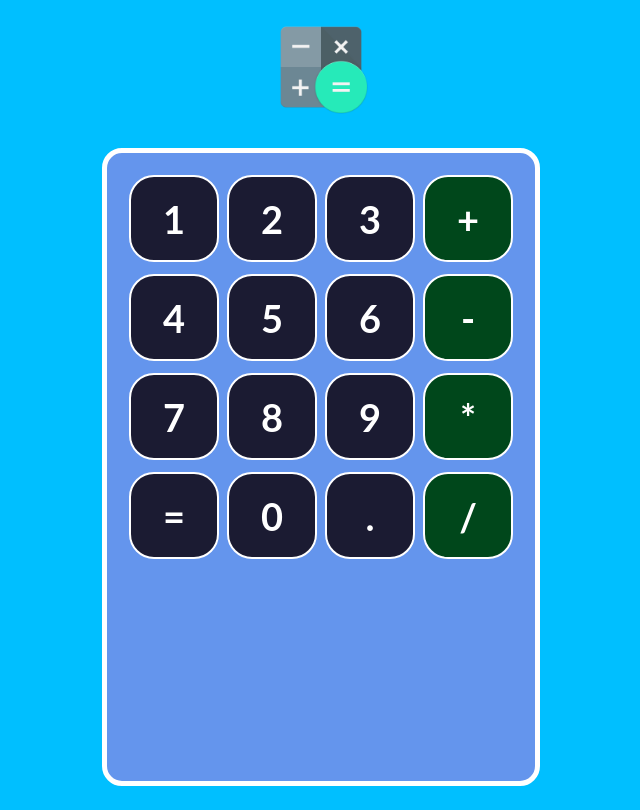
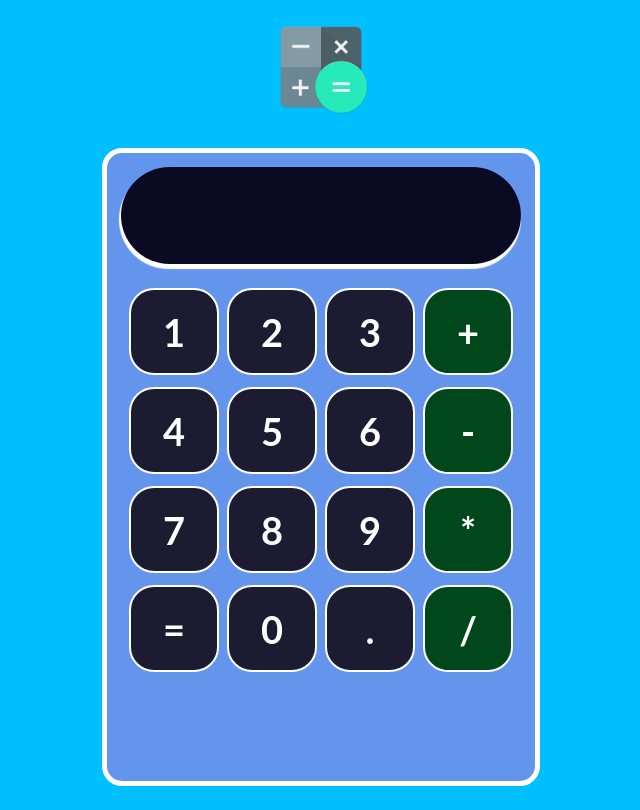
Before and after one commit to AlejoZarate77/Interactive-Calculator, a React (Create React App) app in the folder calculator/: page / in a window 1280 px wide. Shown: the whole page, without its empty margins (319-959 px from the left). Built offline with nearby package versions, Linux system fonts and the light colour scheme.

Commit message:
sixth commit

```diff
--- a/calculator/src/App.js
+++ b/calculator/src/App.js
@@ -3,6 +3,8 @@ import './App.css';
 import Logo from './img/Calculator_30001.png'
 //import button
 import Button from './components/Button.js'
+//import window
+import Window from './components/Window.js'
 
 function App() {
   return (
@@ -14,6 +16,7 @@ function App() {
           alt='img logo' />
       </div>
       <div className='calculator-container'>
+        <Window />
         <div className='row'>
           <Button>1</Button>
           <Button>2</Button>
--- /dev/null
+++ b/calculator/src/Style-sheets/Window.css
@@ -0,0 +1,16 @@
+.input {
+    height: 75px;
+    border-radius: 50px;
+    margin-bottom: 20px;
+    display: flex;
+    justify-content: flex-end;
+    align-items: center;
+    font-weight: bold;
+    font-size: 30px;
+    background-color: #0a0a23;
+    color: white;
+    padding: 11px 30px 11px 11px;
+    padding-right: 30px;
+    margin: 1px solid #888;
+    box-shadow: -1px 4px 1px 1px white;
+}
--- /dev/null
+++ b/calculator/src/components/Window.js
@@ -0,0 +1,13 @@
+import React from 'react'
+import '../Style-sheets/Window.css'
+
+//Define as a constant so that the value cannot be reassigned
+//Defined with JSX
+//Destructuring instead of Props
+const Window = ({ input }) => (
+  <div className='input'>
+    {input}
+  </div>
+);
+
+export default Window;
```
